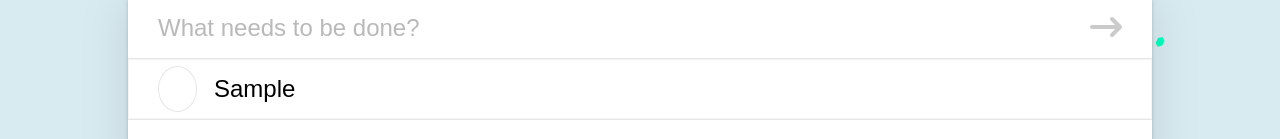
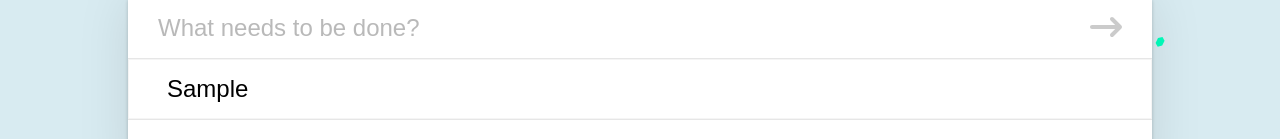
Before and after one commit to alxkho/todo-list, a React (Create React App) app: page / in a window 1280 px wide. Both pictures are taken after typing "Sample" into the empty fields and a click on the button 1106 px from the left and 180 px from the top of the page. Shown: the part 152-291 px from the top of the page. Built offline with nearby package versions, Linux system fonts and the light colour scheme.

Commit message:
fixed trash btn

```diff
--- a/src/components/Todo/Todo.css
+++ b/src/components/Todo/Todo.css
@@ -37,8 +37,7 @@
   cursor: pointer;
   font-size: 1.5rem;
   margin-right: 10px;
-  color: white;
-
+  display: none;
 }
 
 .complete-btn {
@@ -49,6 +48,7 @@
 
 .todo:hover > .trash-btn {
   color: rgb(226, 104, 73);
+  display: block;
 }
 
 .edit-input {
```
